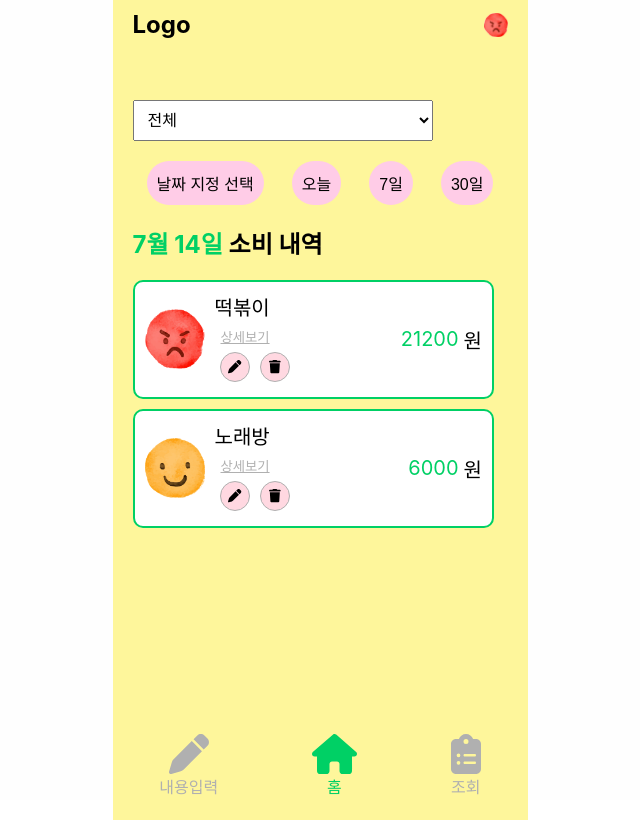
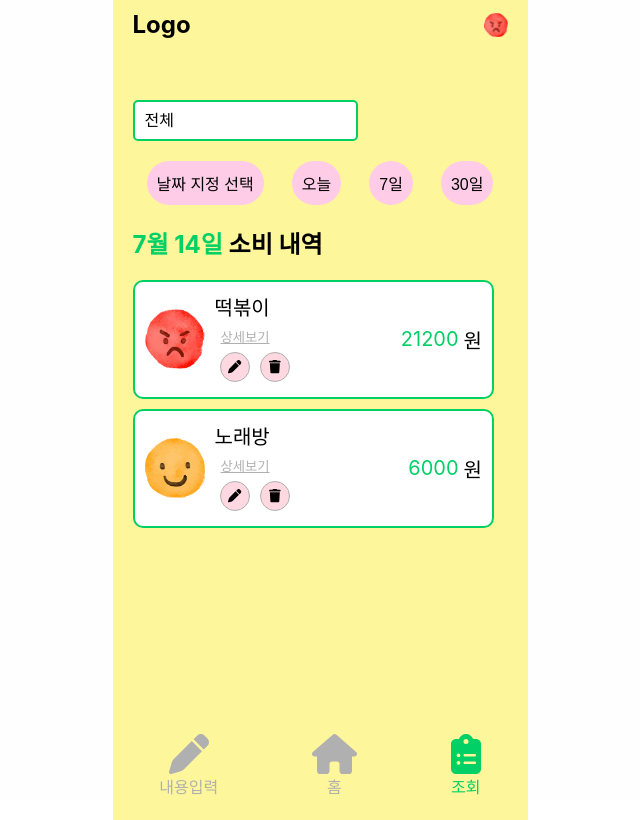
Before and after one commit to depressed-bread/FE, a React (Create React App) app in the folder hackathon/: page /viewpage in a window 1280 px wide. Shown: the whole page, without its empty margins (320-960 px from the left). Built offline with nearby package versions, Linux system fonts and the light colour scheme.

Commit message:
feat: viewpage 조회 색상 변경

```diff
--- a/hackathon/src/Pages/ViewPage.jsx
+++ b/hackathon/src/Pages/ViewPage.jsx
@@ -51,7 +51,12 @@ const Dropdown = styled.select`
     margin: 20px 0;
     padding: 10px;
     font-size: 16px;
-    width: 80%;
+    width: 60%;
+    border: 2px solid #00D065;
+    border-radius: 5px;
+    background-color: white;
+    appearance: none;
+    box-sizing: border-box;
 `;
 
 const ButtonGroup = styled.div`
@@ -320,11 +325,11 @@ const ViewPage = () => {
                         <FontAwesomeIcon icon={faPen} style={{ fontSize: '40px' }} />
                         내용입력
                     </MenuItem>
-                    <MenuItem onClick={() => navigate('/home')} active>
+                    <MenuItem onClick={() => navigate('/home')}>
                         <FontAwesomeIcon icon={faHouse} style={{ fontSize: '40px' }} />
                         홈
                     </MenuItem>
-                    <MenuItem onClick={() => navigate('/loadingpage')}>
+                    <MenuItem onClick={() => navigate('/loadingpage')} active>
                         <FontAwesomeIcon icon={faClipboardList} style={{ fontSize: '40px' }} />
                         조회
                     </MenuItem>
```
